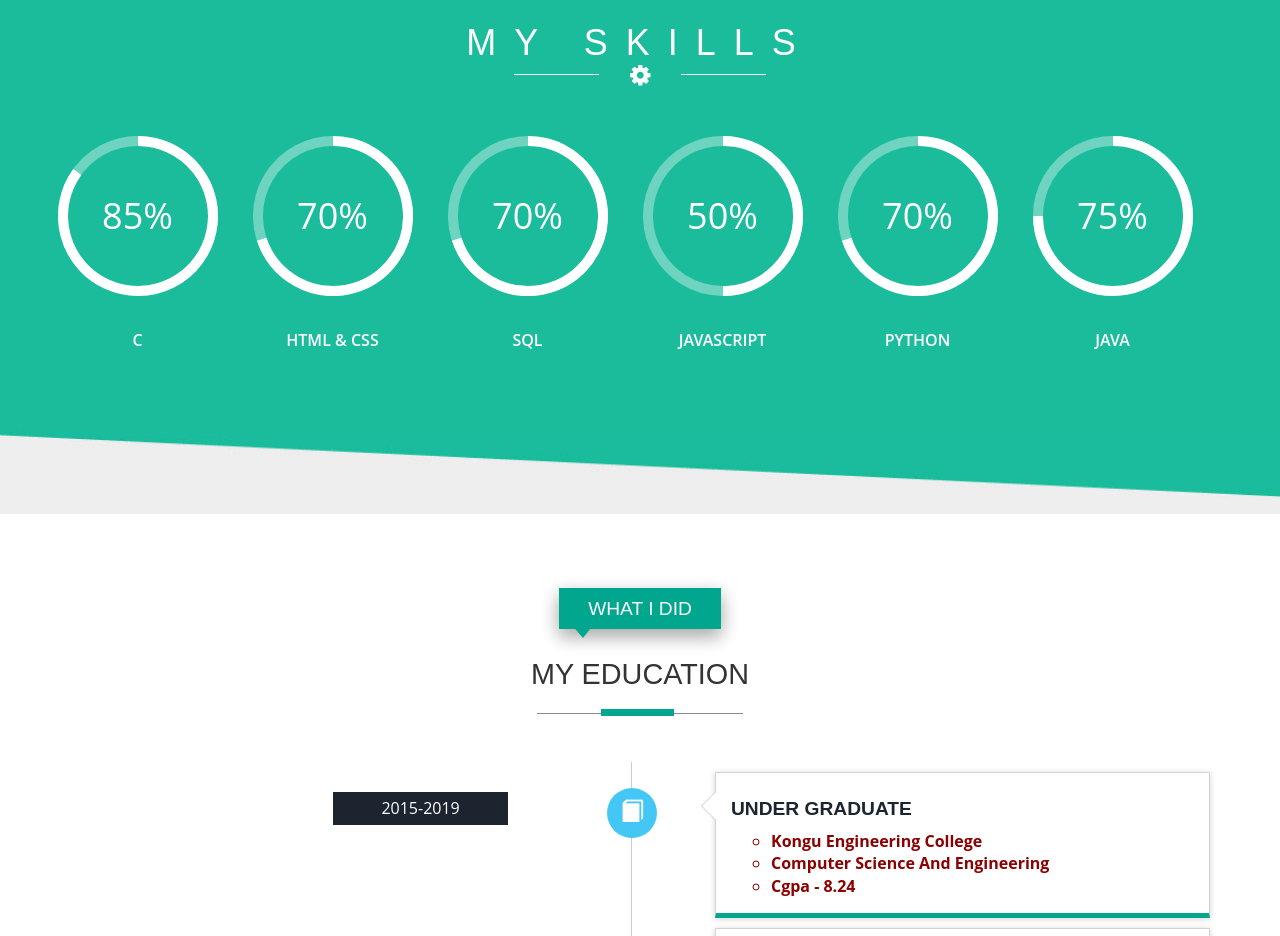
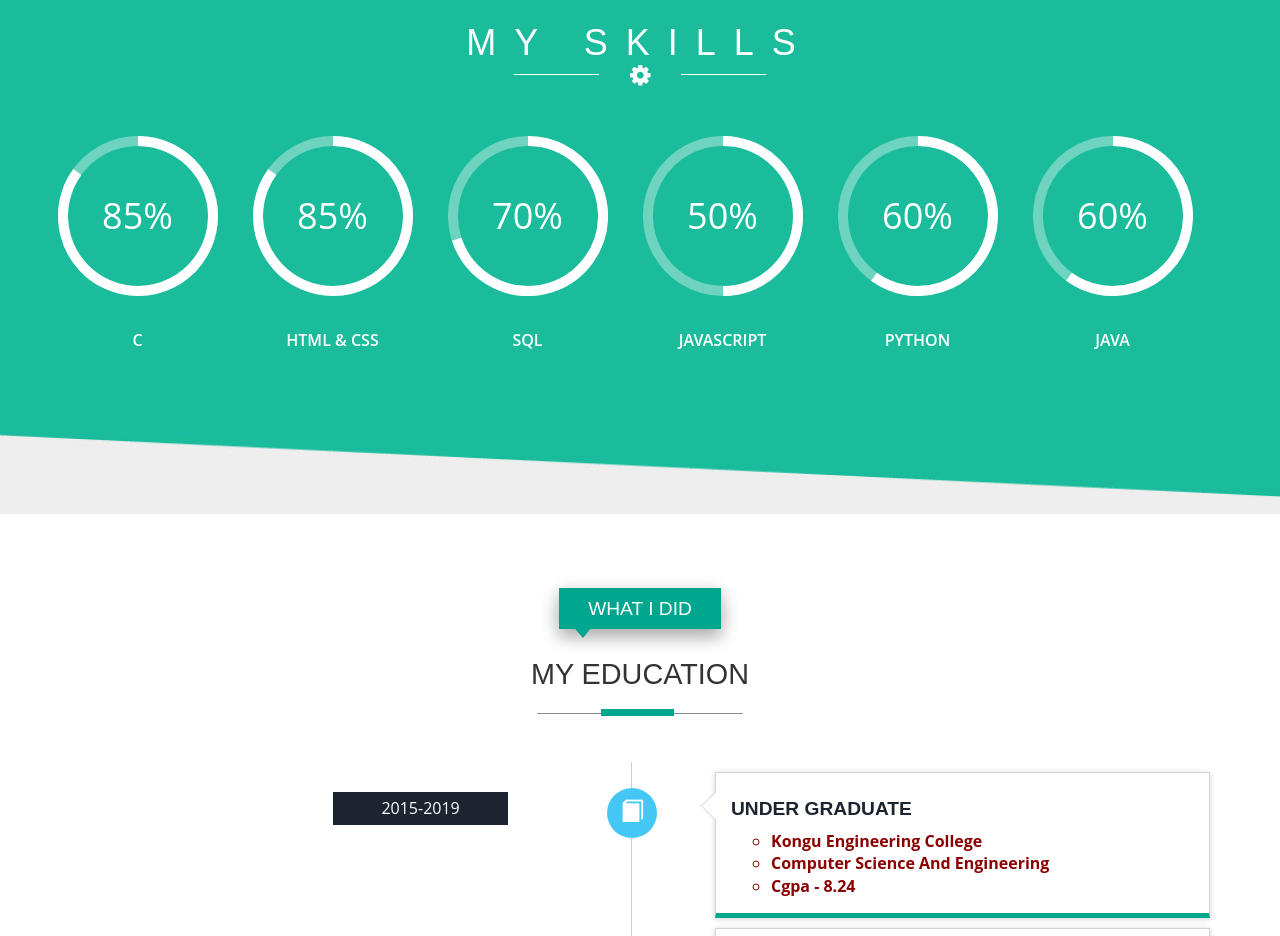
Before and after one commit to tharans/tharans.github.io, a plain HTML site: page index.html in a window 1280 px wide. Shown: the part 1380-2316 px from the top of the page. Drawn offline with Linux system fonts and the light colour scheme.

Commit message:
Update index.html

```diff
--- a/index.html
+++ b/index.html
@@ -251,7 +251,7 @@ The goal of this project is to sell their agricultural products through this web
 					var colors = [
 							['#6ed4c0', '#ffffff'], ['#6ed4c0', '#ffffff'], ['#6ed4c0', '#ffffff'], ['#6ed4c0', '#ffffff'], ['#6ed4c0', '#ffffff'], ['#6ed4c0', '#ffffff']
 						];
-					var percentage=[85,70,70,50,70,75];
+					var percentage=[85,85,70,50,60,60];
 					for (var i = 1; i <7; i++)
 					 {
 						var child = document.getElementById('circles-' + i);
```
